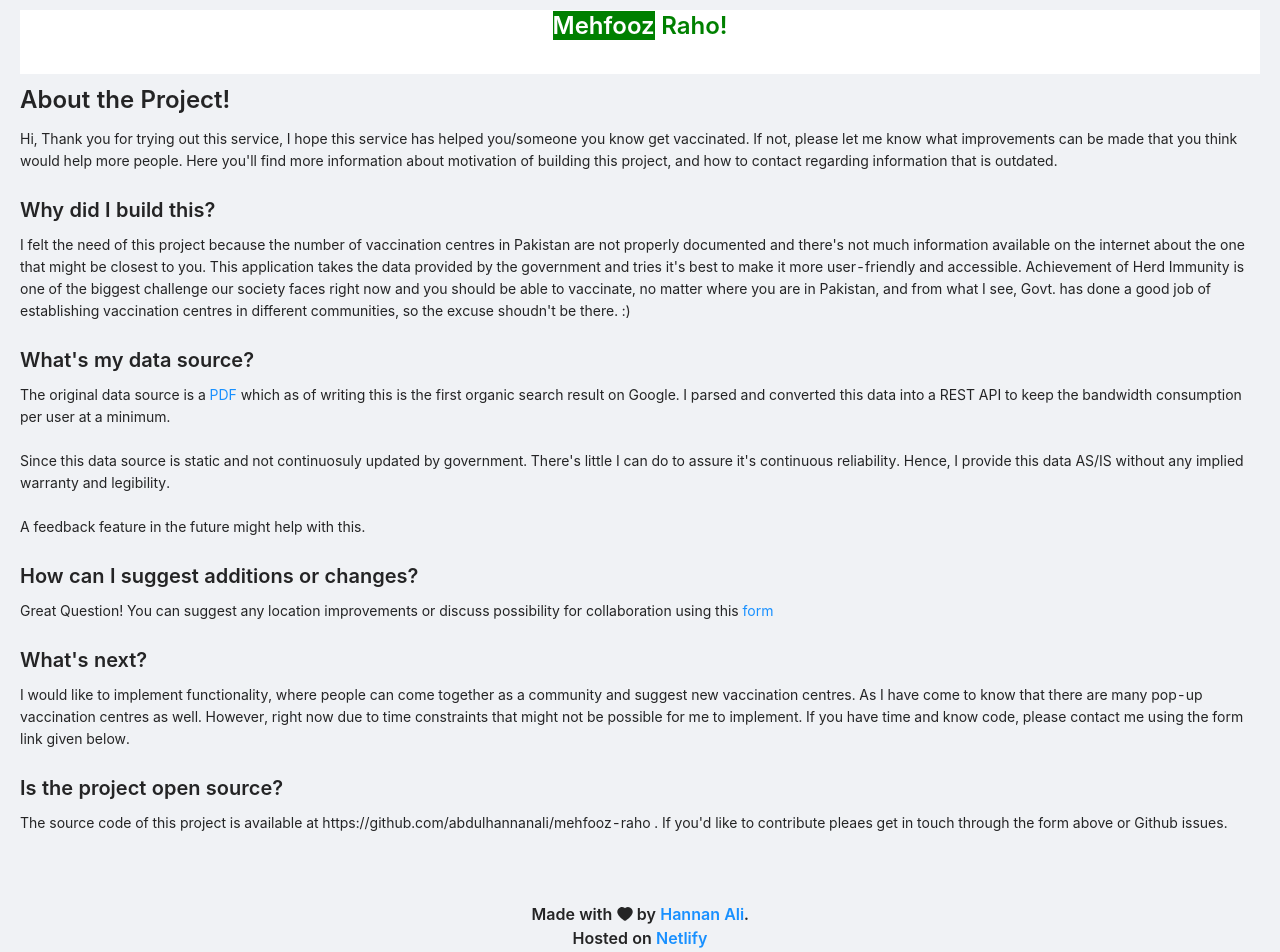
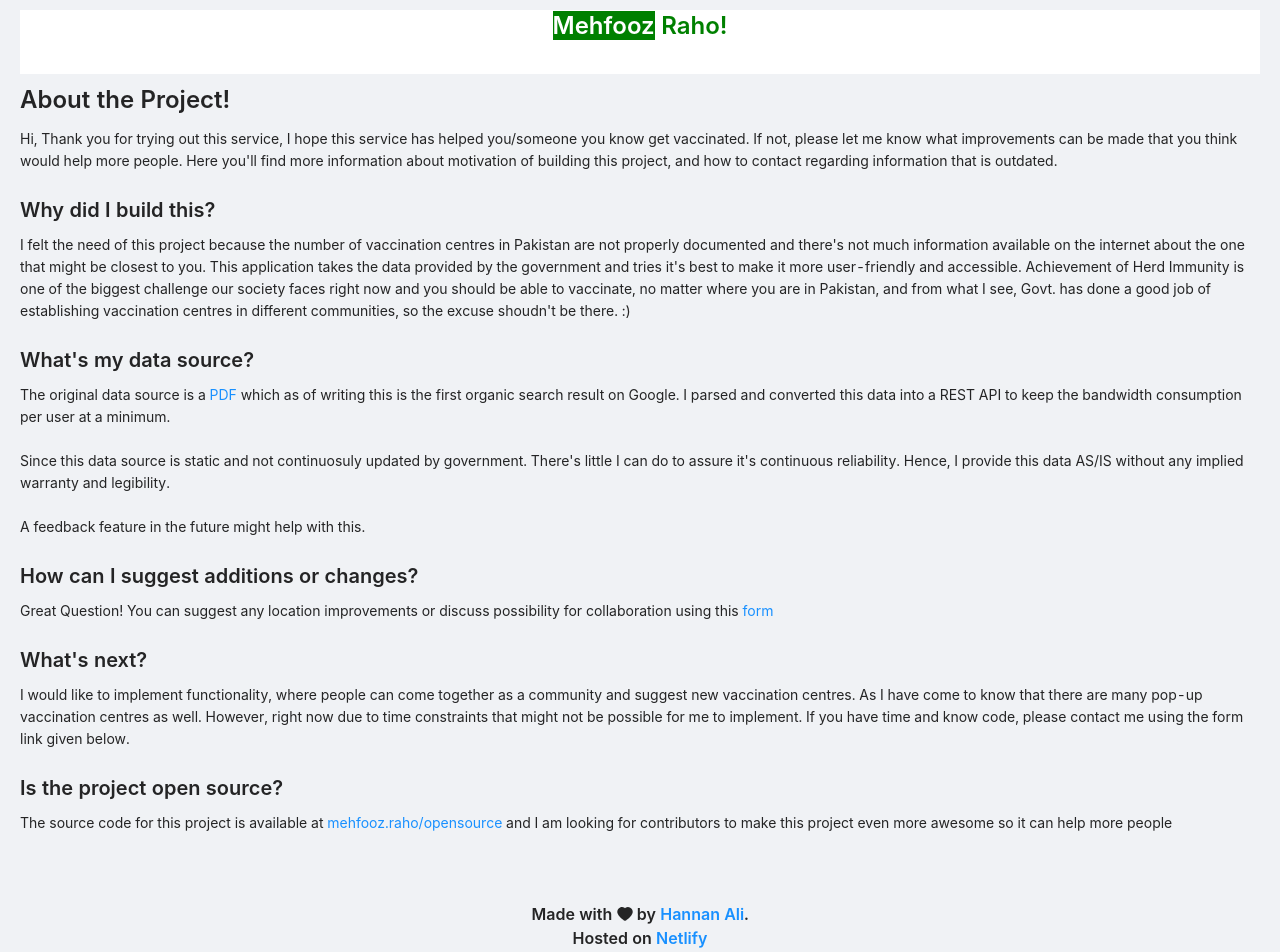
Before and after one commit to abdulhannanali/mehfooz-raho, a React app: page /about in a window 1280 px wide. Shown: the top 952 px of the page. Built offline with nearby package versions, Linux system fonts and the light colour scheme.

Commit message:
correct repo link

```diff
--- a/src/About/index.tsx
+++ b/src/About/index.tsx
@@ -60,8 +60,7 @@ export default function About() {
 
         <Typography.Title level={4}>Is the project open source?</Typography.Title>
         <Typography.Paragraph>
-          The source code of this project is available at https://github.com/abdulhannanali/mehfooz-raho . If you'd like
-          to contribute pleaes get in touch through the form above or Github issues.
+          The source code for this project is available at <a href="https://mehfooz.raho/opensource">mehfooz.raho/opensource</a> and I am looking for contributors to make this project even more awesome so it can help more people
         </Typography.Paragraph>
       </Col>
     </Row>
```
